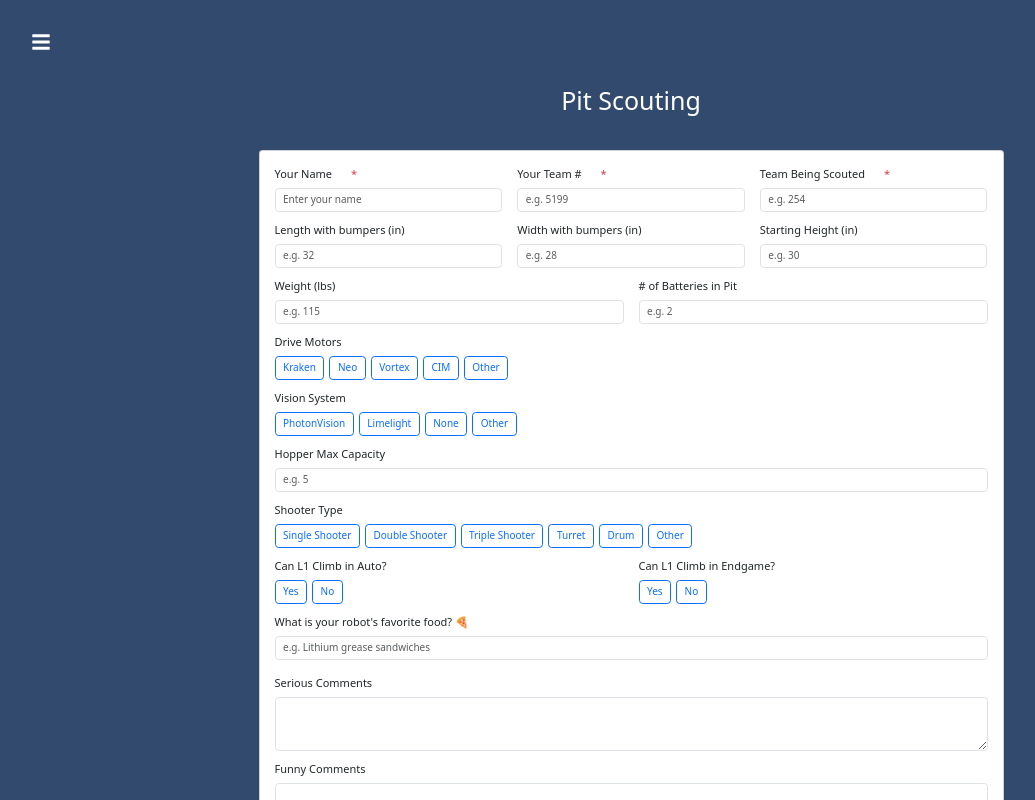
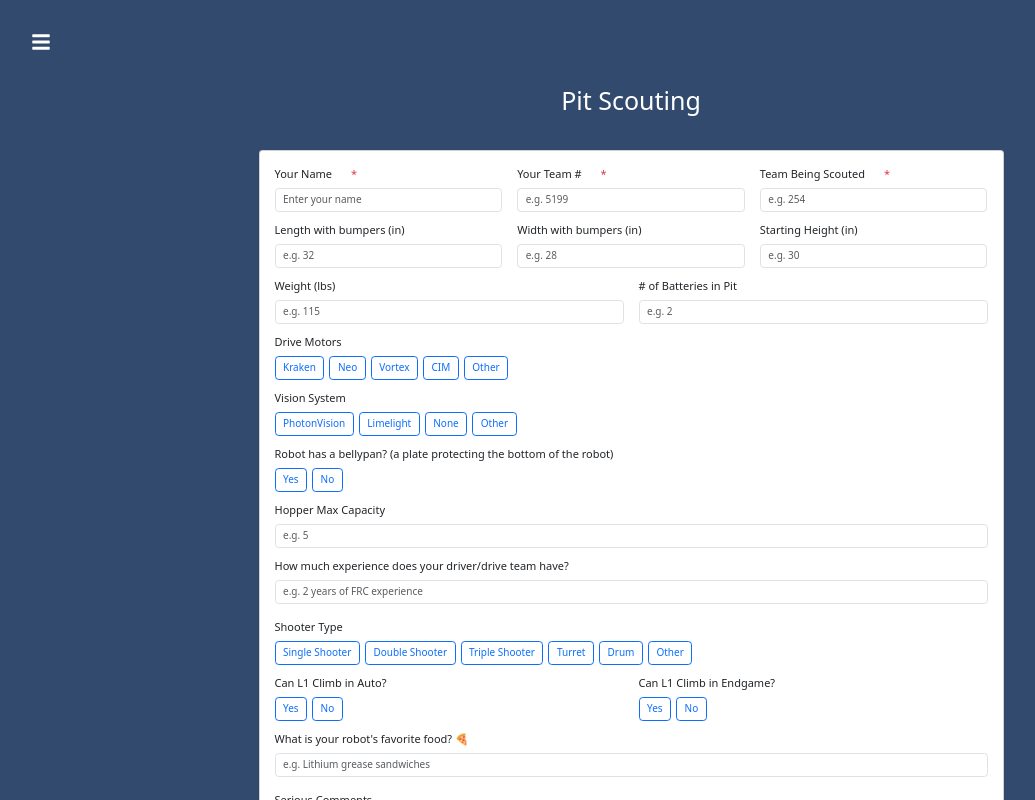
Before and after one commit to FRCTeam5199/Scouting-Website, a React (Vite) app in the folder scouting-website/: page /pit-scouting in a window 1280 px wide. Shown: the top 800 px of the page, without its empty margins (9-1044 px from the left). Built offline with nearby package versions, Linux system fonts and the light colour scheme.

Commit message:
Fixed bug with looking at specific matches on the statsheet. Also made additions to the pit scouting form.

```diff
--- a/scouting-website/src/pages/Pit-Scouting.jsx
+++ b/scouting-website/src/pages/Pit-Scouting.jsx
@@ -104,7 +104,9 @@ function getInitialValues() {
     batteries:           draft?.batteries            ?? "",
     vision_system:       draft?.vision_system        ?? "",
     vision_system_other: draft?.vision_system_other  ?? "",
+    bellypan:           draft?.bellypan            ?? "",
     hopper_capacity:     draft?.hopper_capacity      ?? "",
+    driver_experience:   draft?.driver_experience    ?? "",
     l1_climb_auto:       draft?.l1_climb_auto        ?? "",
     l1_climb_endgame:    draft?.l1_climb_endgame     ?? "",
     shooter_type:        draft?.shooter_type         ?? "",
@@ -161,7 +163,9 @@ function PitScouting() {
       "Drive Motors":             driveMotors,
       "# of Batteries in Pit":   values.batteries        || "",
       "Vision System":            visionSystem,
+      "Has a Bellypan?":          values.bellypan         || "",
       "Hopper Max Capacity":      values.hopper_capacity  || "",
+      "Driver Experience":          values.driver_experience || "",
       "Can L1 Climb in Auto?":    values.l1_climb_auto    || "",
       "Can L1 Climb in Endgame?": values.l1_climb_endgame || "",
       "Shooter Type":             shooterType,
@@ -181,7 +185,9 @@ function PitScouting() {
       values.batteries?.trim()         ||
       values.drive_motors              ||
       values.vision_system             ||
+      values.bellypan                  ||
       values.hopper_capacity?.trim()   ||
+      values.driver_experience?.trim() ||
       values.shooter_type              ||
       values.l1_climb_auto             ||
       values.l1_climb_endgame          ||
@@ -401,10 +407,27 @@ function PitScouting() {
               </div>
             )}
 
+            {/* ── Bellypan ── */}
+            <div className="row">
+              <div className="col-md-6">
+                <ButtonGroupField label="Robot has a bellypan? (a plate protecting the bottom of the robot)" name="bellypan"
+                  options={["Yes", "No"]} value={formData.bellypan} onChange={handleChange}
+                  error={errors.bellypan} touched={touched.bellypan} />
+              </div>
+            </div>
+
             {/* ── Hopper Capacity ── */}
             <NumberInput id="hopper_capacity" name="hopper_capacity" label="Hopper Max Capacity"
               value={formData.hopper_capacity} onChange={handleChange} onBlur={handleBlur}
               touched={touched.hopper_capacity} error={errors.hopper_capacity} placeholder="e.g. 5" />
+
+            {/* ── Driver Experience ── */}
+            <div className="mb-4">
+              <label htmlFor="driver_experience" className="form-label">How much experience does your driver/drive team have? </label>
+              <input id="driver_experience" type="text" name="driver_experience"
+                value={formData.driver_experience} onChange={handleChange} onBlur={handleBlur}
+                className="form-control" placeholder="e.g. 2 years of FRC experience" />
+            </div>
 
             {/* ── Shooter Type ── */}
             <ButtonGroupField label="Shooter Type" name="shooter_type"
--- a/scouting-website/src/pages/Statsheet.jsx
+++ b/scouting-website/src/pages/Statsheet.jsx
@@ -158,7 +158,10 @@ function MatchDetail({ row }) {
               ["Turret?",        row["Has Turret?"]],
               ["Shoots Moving?", row["Can score while moving?"]],
               ["Bulldozing?",    row["Bulldozing?"]],
-              ["Climb", <span><strong>L1 EG:</strong> {pit["Can L1 Climb in Endgame?"]}</span>
+              ["Climb",
+                <span className={`badge ${CLIMB_BADGE[climbVal] ?? "bg-secondary"}`}>
+                  {CLIMB_LABEL[climbVal] || climbVal || "None"}
+                </span>
               ],
               ["Climb Side",     row["Climbed Side"]],
               ["Climb Center",   row["Climbed Center"]],
```
